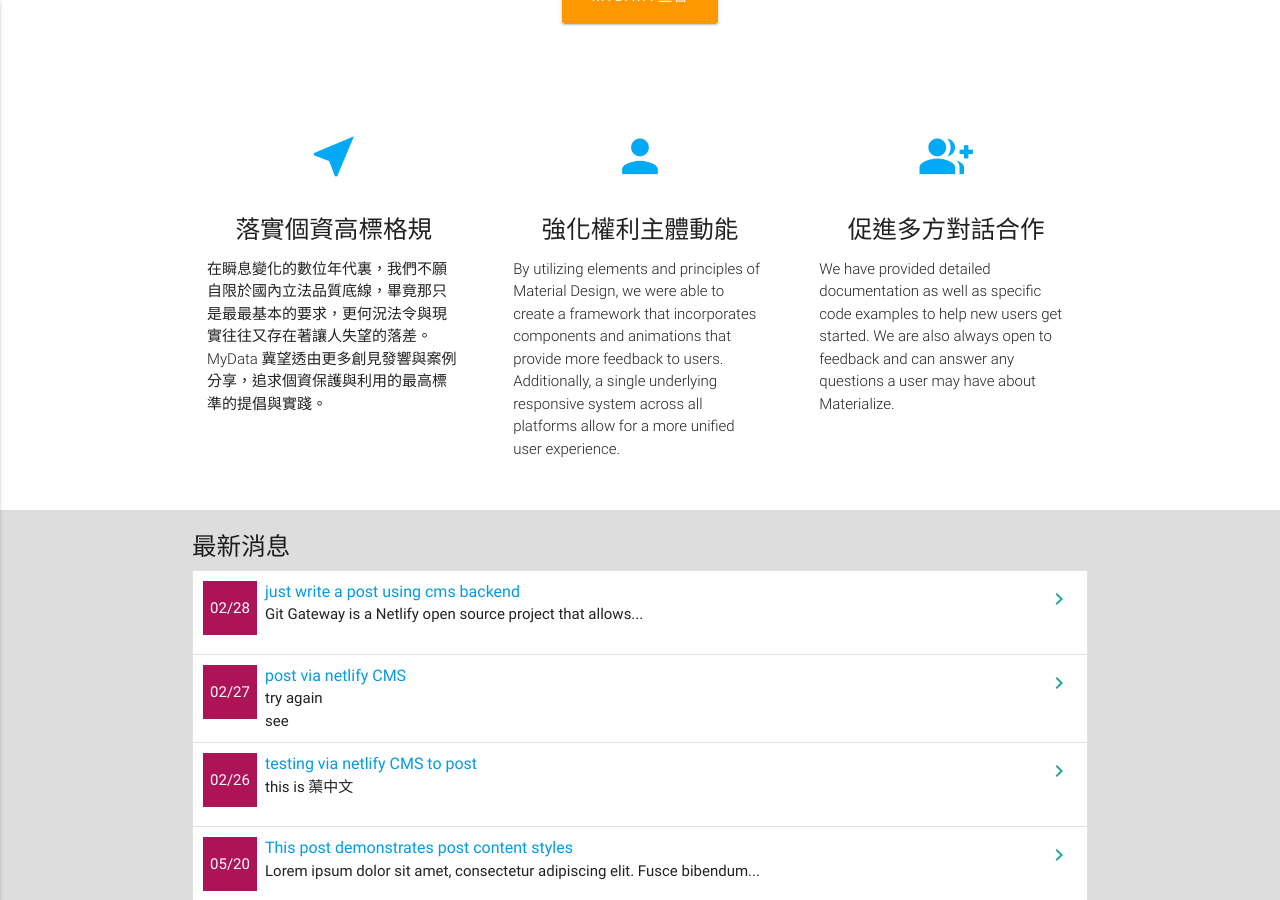
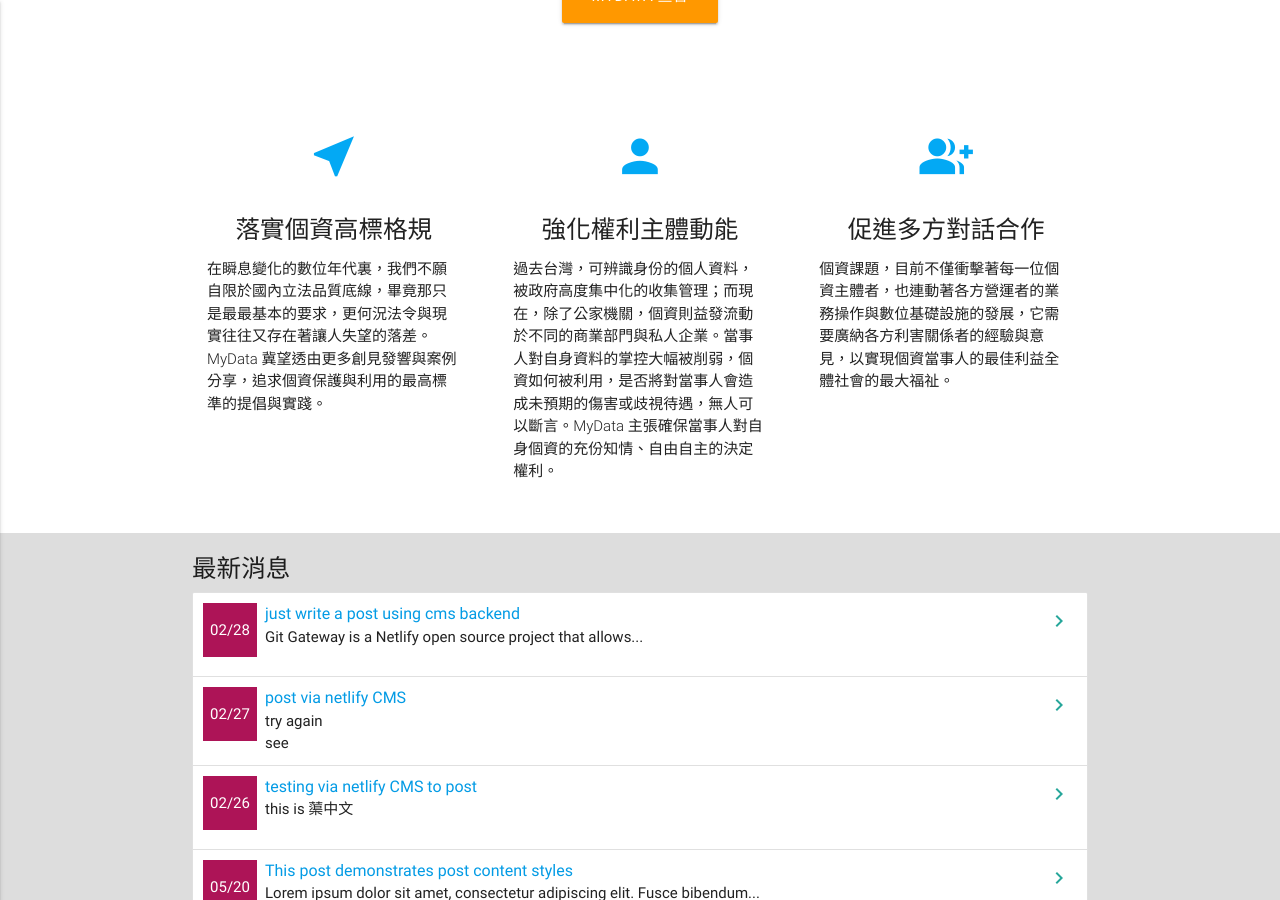
Before and after one commit to twngo/mydata-cms, a Jekyll site: the page built from index.md, in a window 1280 px wide and 900 px high, scrolled down 444 px. Built offline with Jekyll 4.4.1, drawn with Linux system fonts in a browser that asks for light colours; nearby versions of some CDN libraries.

Commit message:
home.html

```diff
--- a/_layouts/home.html
+++ b/_layouts/home.html
@@ -37,7 +37,7 @@ layout: default
             <h2 class="center light-blue-text"><i class="material-icons">person</i></h2>
             <h5 class="center">強化權利主體動能</h5>
 
-            <p class="light">By utilizing elements and principles of Material Design, we were able to create a framework that incorporates components and animations that provide more feedback to users. Additionally, a single underlying responsive system across all platforms allow for a more unified user experience.</p>
+            <p class="light">過去台灣，可辨識身份的個人資料，被政府高度集中化的收集管理；而現在，除了公家機關，個資則益發流動於不同的商業部門與私人企業。當事人對自身資料的掌控大幅被削弱，個資如何被利用，是否將對當事人會造成未預期的傷害或歧視待遇，無人可以斷言。MyData 主張確保當事人對自身個資的充份知情、自由自主的決定權利。</p>
           </div>
         </div>
 
@@ -46,7 +46,7 @@ layout: default
             <h2 class="center light-blue-text"><i class="material-icons">group_add</i></h2>
             <h5 class="center">促進多方對話合作</h5>
 
-            <p class="light">We have provided detailed documentation as well as specific code examples to help new users get started. We are also always open to feedback and can answer any questions a user may have about Materialize.</p>
+            <p class="light">個資課題，目前不僅衝擊著每一位個資主體者，也連動著各方營運者的業務操作與數位基礎設施的發展，它需要廣納各方利害關係者的經驗與意見，以實現個資當事人的最佳利益全體社會的最大福祉。</p>
           </div>
         </div>
       </div>
```
